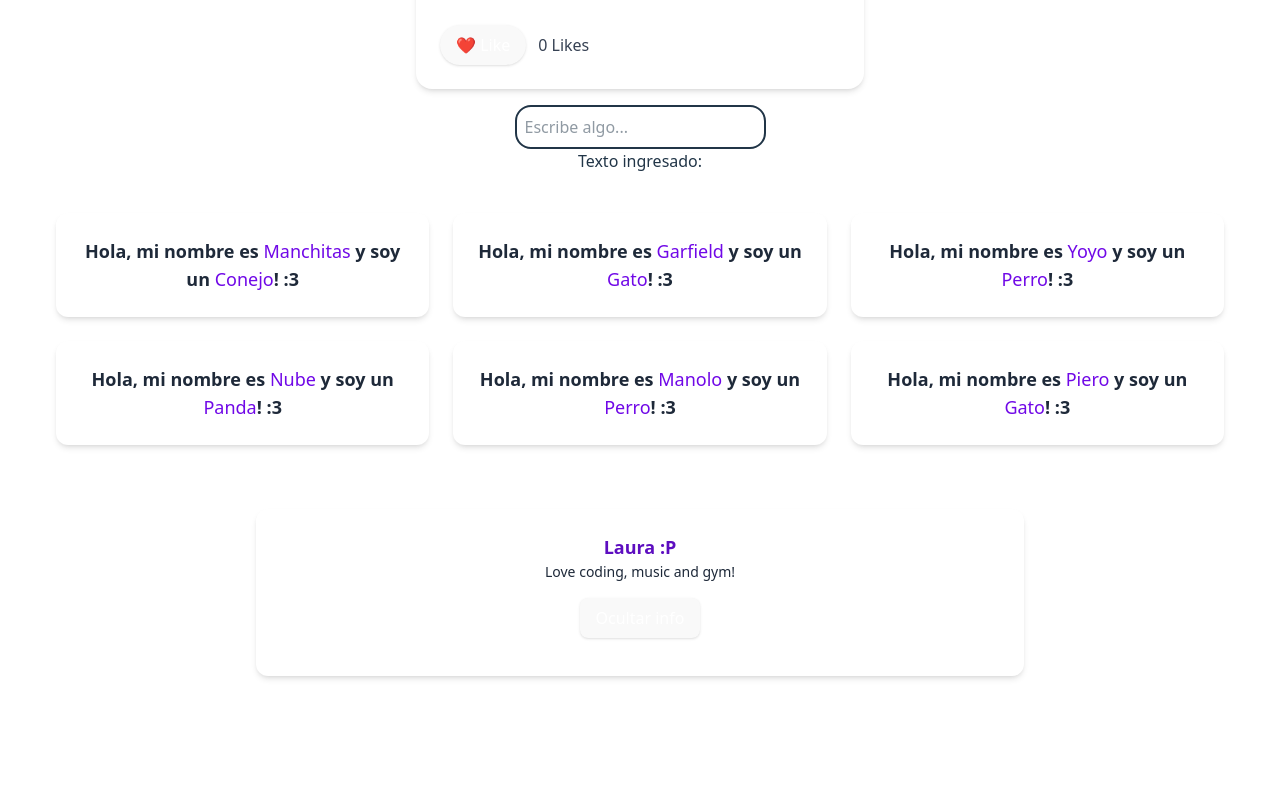
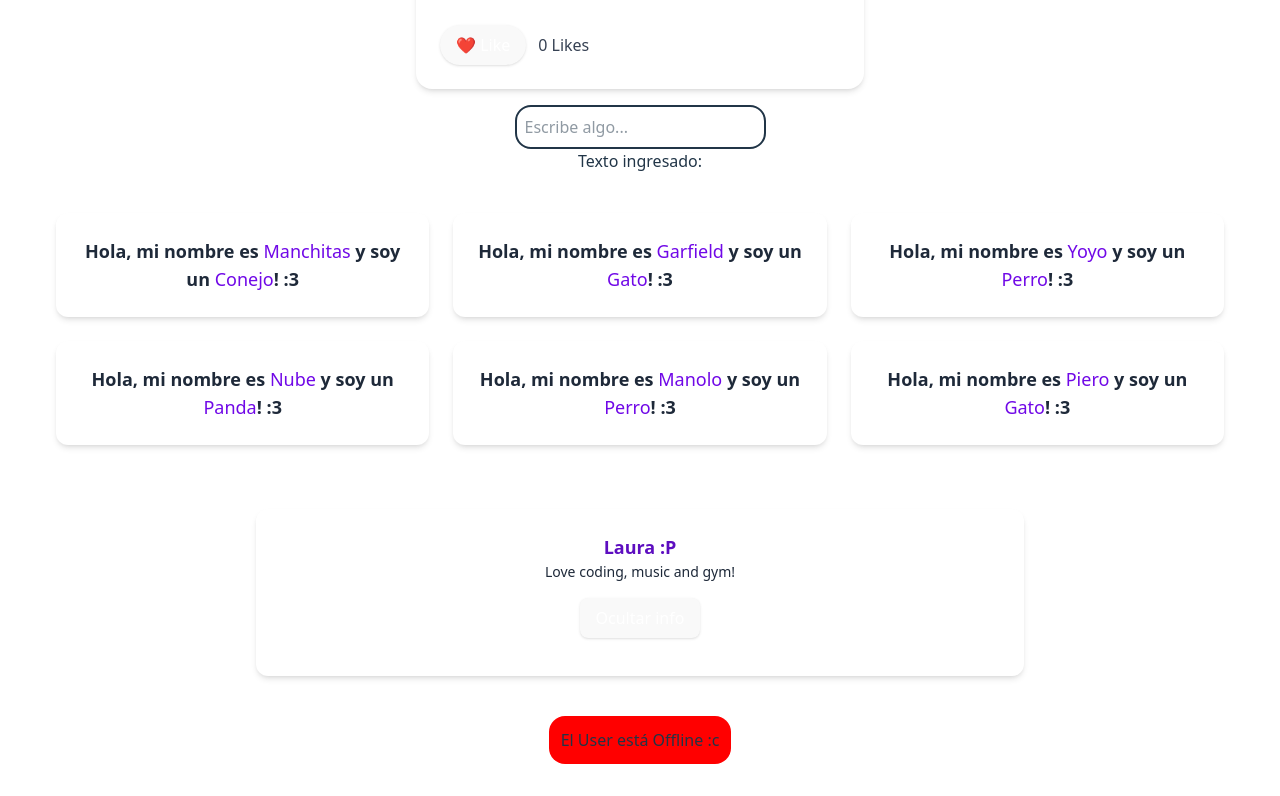
Before and after one commit to lauuurars/react-exercises, a React (Vite) app: page / in a window 1280 px wide. Shown: the part 414-1210 px from the top of the page. Before the commit the page ends 1162 px from the top, so only its background shows below. Built offline with nearby package versions, Linux system fonts and the light colour scheme.

Commit message:
finished exercise 6!

```diff
--- a/src/App.tsx
+++ b/src/App.tsx
@@ -4,6 +4,7 @@ import InputPreview from './components/InputPreview'
 import LikePost from './components/LikePost'
 import MascotCard from './components/MascotCard'
 import ToggleInfo from './components/ToggleInfo'
+import UserOnline from './components/UserOnline'
 
 function App() {
 
@@ -47,6 +48,8 @@ function App() {
       </div>
 
       <ToggleInfo />
+
+      <UserOnline />
     </>
   )
 }
--- /dev/null
+++ b/src/components/UserOnline.tsx
@@ -0,0 +1,23 @@
+import { useState } from "react";
+
+function UserOnline() {
+
+    const [isUserOnline, setIsUserOnline] = useState(false); //se iniciará en que el user está off-line
+
+    function changeState() {
+        setIsUserOnline(!isUserOnline); //pasamos la variable de true a false y viceversa
+    }
+
+    return (
+        <button className="rounded-2xl p-3"
+            style={{
+                backgroundColor: isUserOnline ? "violet" : "red" //si es true es morao, si es false es rojito
+            }}
+            onClick={changeState} // se activa la función changeState al dar click
+        >
+            {isUserOnline ? "El Usuario está Online :D" : "El User está Offline :c"}
+        </button>
+    );
+}
+
+export default UserOnline
```
